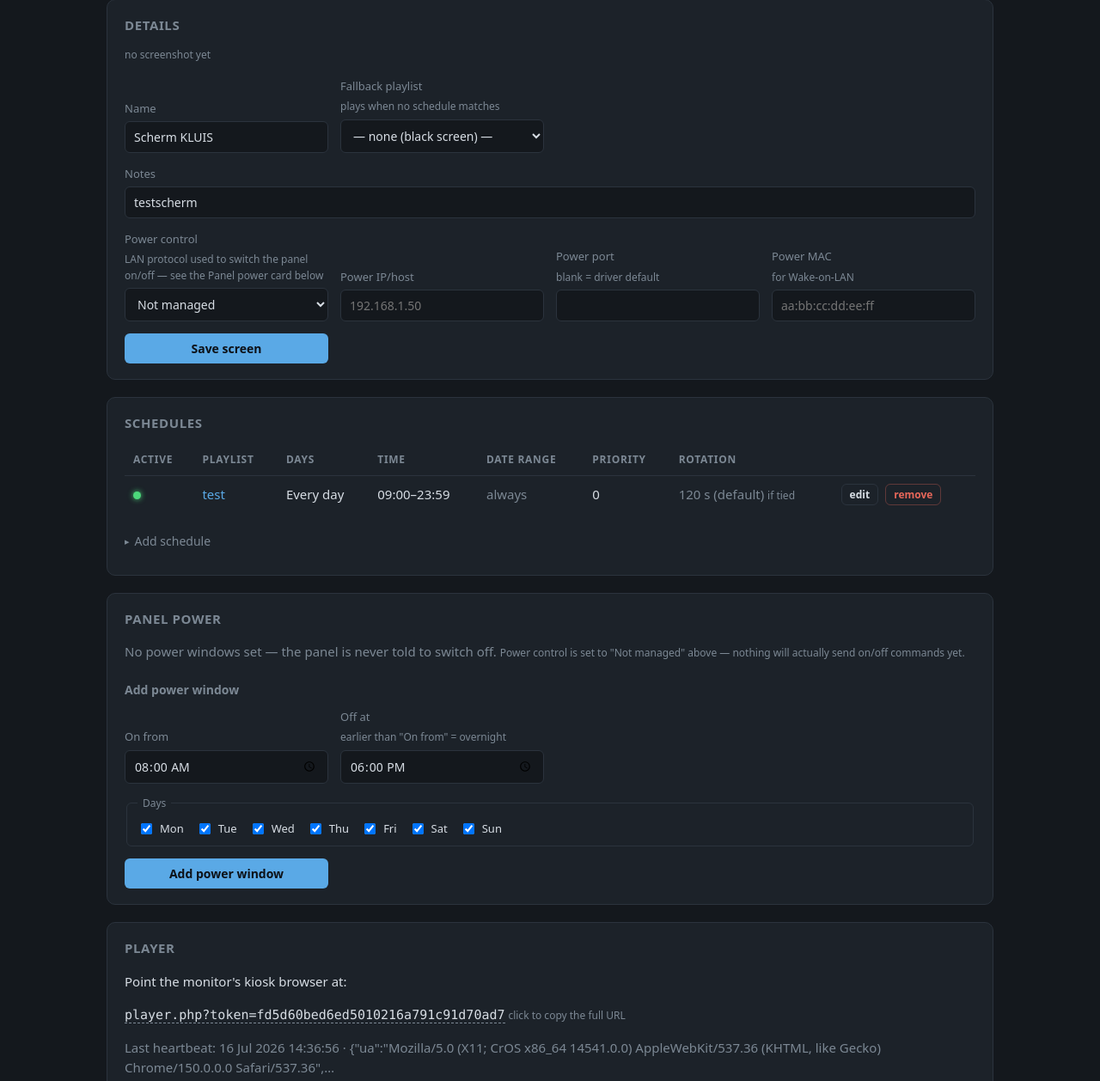
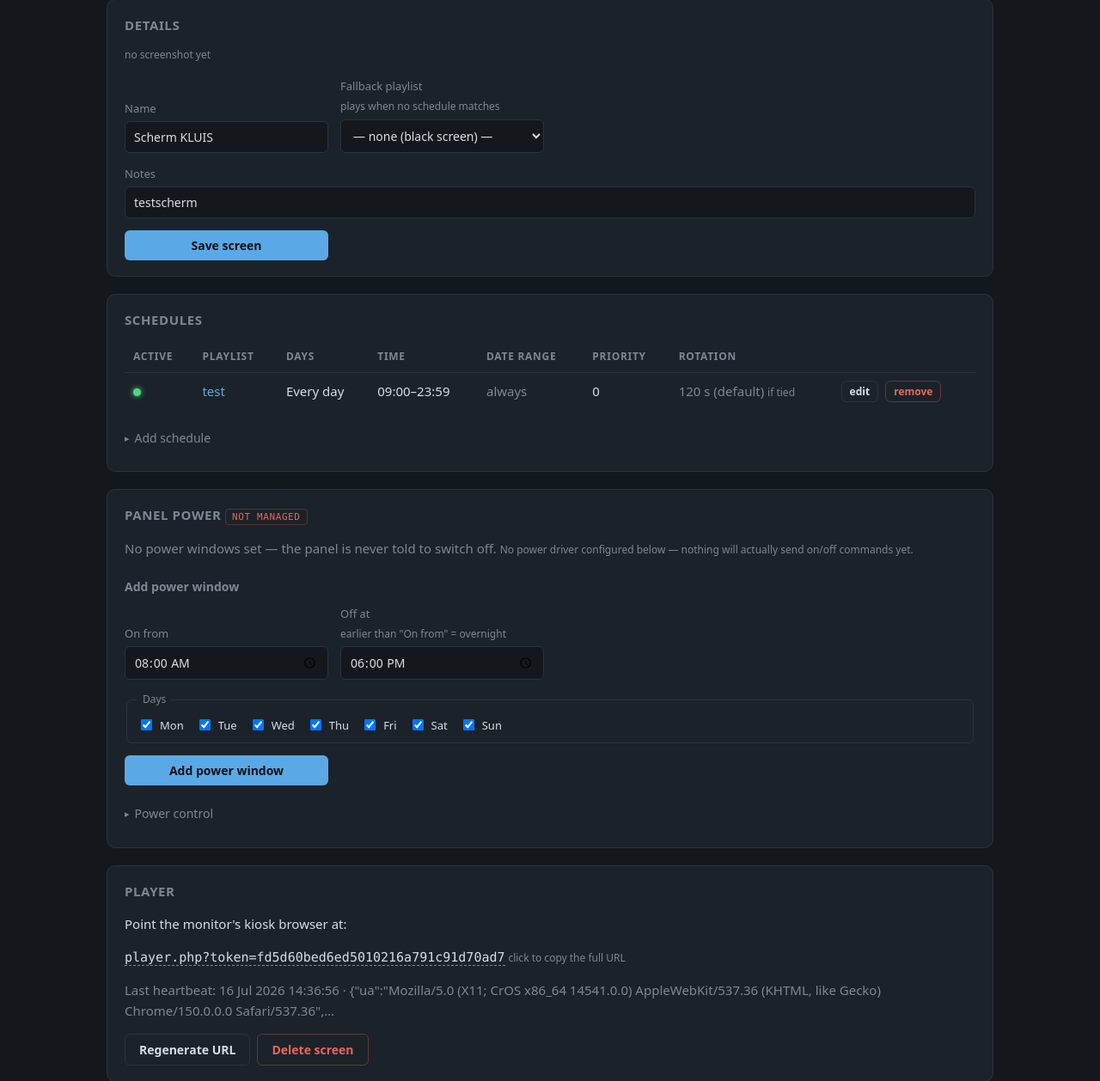
Before and after one commit to t-dpz/digital_signage_poc, a PHP site: page /index.php?page=screen&id=1 in a window 1280 px wide. Shown: the part 143-1401 px from the top of the page at 86% size. Run offline with PHP 8.4, Linux system fonts and the light colour scheme; the visitor is signed in with stand-in values (Sample User, id 1).

Commit message:
screen page: move power control into its own collapsed section, flag when unmanaged
Power driver/host/port/MAC now save independently below Panel power
(collapsed by default, like Add schedule) instead of living in the main
screen-details form. Panel power heading shows a "Not managed" badge when
no driver is configured.

Co-Authored-By: Claude Sonnet 5 <noreply@anthropic.com>

```diff
--- a/assets/admin.css
+++ b/assets/admin.css
@@ -84,6 +84,7 @@ tr:last-child td { border-bottom: 0; }
 .tag.video { color: #b48be6; border-color: #b48be644; }
 .tag.image { color: #e6c15a; border-color: #e6c15a44; }
 .tag.url   { color: var(--accent); border-color: #5aa9e644; }
+.tag.warn  { color: var(--warn); border-color: #e6675a44; }
 
 form.grid { display: grid; grid-template-columns: repeat(auto-fit, minmax(220px, 1fr)); gap: 14px; align-items: end; }
 form.grid .wide, fieldset.wide { grid-column: 1 / -1; }
--- a/index.php
+++ b/index.php
@@ -650,18 +650,10 @@ if ($page === 'screen') {
           </select>
         </label>
         <label class="wide">Notes <input name="notes" value="<?= e($s['notes'] ?? '') ?>" placeholder="location, switch port, …"></label>
-        <label>Power control <span class="hint">LAN protocol used to switch the panel on/off — see the Panel power card below</span>
-          <select name="power_driver">
-            <?php foreach (POWER_DRIVERS as $key => $label): ?>
-              <option value="<?= e($key) ?>" <?= ($s['power_driver'] ?? '') === $key ? 'selected' : '' ?>><?= e($label) ?></option>
-            <?php endforeach ?>
-          </select>
-        </label>
-        <label>Power IP/host <input name="power_host" value="<?= e($s['power_host'] ?? '') ?>" placeholder="192.168.1.50"></label>
-        <label>Power port <span class="hint">blank = driver default</span>
-          <input name="power_port" type="number" min="1" max="65535" value="<?= e((string) ($s['power_port'] ?? '')) ?>"></label>
-        <label>Power MAC <span class="hint">for Wake-on-LAN</span>
-          <input name="power_mac" value="<?= e($s['power_mac'] ?? '') ?>" placeholder="aa:bb:cc:dd:ee:ff"></label>
+        <input type="hidden" name="power_driver" value="<?= e($s['power_driver'] ?? '') ?>">
+        <input type="hidden" name="power_host" value="<?= e($s['power_host'] ?? '') ?>">
+        <input type="hidden" name="power_port" value="<?= e((string) ($s['power_port'] ?? '')) ?>">
+        <input type="hidden" name="power_mac" value="<?= e($s['power_mac'] ?? '') ?>">
         <button>Save screen</button>
       </form>
     </section>
@@ -829,7 +821,7 @@ if ($page === 'screen') {
     </section>
 
     <section class="card">
-      <h2>Panel power</h2>
+      <h2>Panel power <?php if ($s['power_driver'] === ''): ?><span class="tag warn">Not managed</span><?php endif ?></h2>
       <?php
       $pwrOn = power_should_be_on((int) $s['id']);
       $pwrSch = $pdo->prepare('SELECT * FROM power_schedules WHERE screen_id=? ORDER BY start_time');
@@ -842,7 +834,7 @@ if ($page === 'screen') {
           Should currently be <strong><?= $pwrOn ? 'ON' : 'OFF' ?></strong> per the windows below.
         <?php endif ?>
         <?php if ($s['power_driver'] === ''): ?>
-          <span class="hint">Power control is set to "Not managed" above — nothing will actually send on/off commands yet.</span>
+          <span class="hint">No power driver configured below — nothing will actually send on/off commands yet.</span>
         <?php endif ?>
       </p>
       <?php if ($pwrSch): ?>
@@ -880,6 +872,31 @@ if ($page === 'screen') {
         </fieldset>
         <button>Add power window</button>
       </form>
+
+      <details class="subfold">
+        <summary>Power control</summary>
+        <form method="post" class="grid">
+          <input type="hidden" name="csrf" value="<?= $csrf ?>">
+          <input type="hidden" name="action" value="screen_save">
+          <input type="hidden" name="id" value="<?= $s['id'] ?>">
+          <input type="hidden" name="name" value="<?= e($s['name'] ?? '') ?>">
+          <input type="hidden" name="fallback_playlist_id" value="<?= e((string) ($s['fallback_playlist_id'] ?? '')) ?>">
+          <input type="hidden" name="notes" value="<?= e($s['notes'] ?? '') ?>">
+          <label>Power control <span class="hint">LAN protocol used to switch the panel on/off</span>
+            <select name="power_driver">
+              <?php foreach (POWER_DRIVERS as $key => $label): ?>
+                <option value="<?= e($key) ?>" <?= ($s['power_driver'] ?? '') === $key ? 'selected' : '' ?>><?= e($label) ?></option>
+              <?php endforeach ?>
+            </select>
+          </label>
+          <label>Power IP/host <input name="power_host" value="<?= e($s['power_host'] ?? '') ?>" placeholder="192.168.1.50"></label>
+          <label>Power port <span class="hint">blank = driver default</span>
+            <input name="power_port" type="number" min="1" max="65535" value="<?= e((string) ($s['power_port'] ?? '')) ?>"></label>
+          <label>Power MAC <span class="hint">for Wake-on-LAN</span>
+            <input name="power_mac" value="<?= e($s['power_mac'] ?? '') ?>" placeholder="aa:bb:cc:dd:ee:ff"></label>
+          <button>Save power control</button>
+        </form>
+      </details>
     </section>
 
     <section class="card">
```
